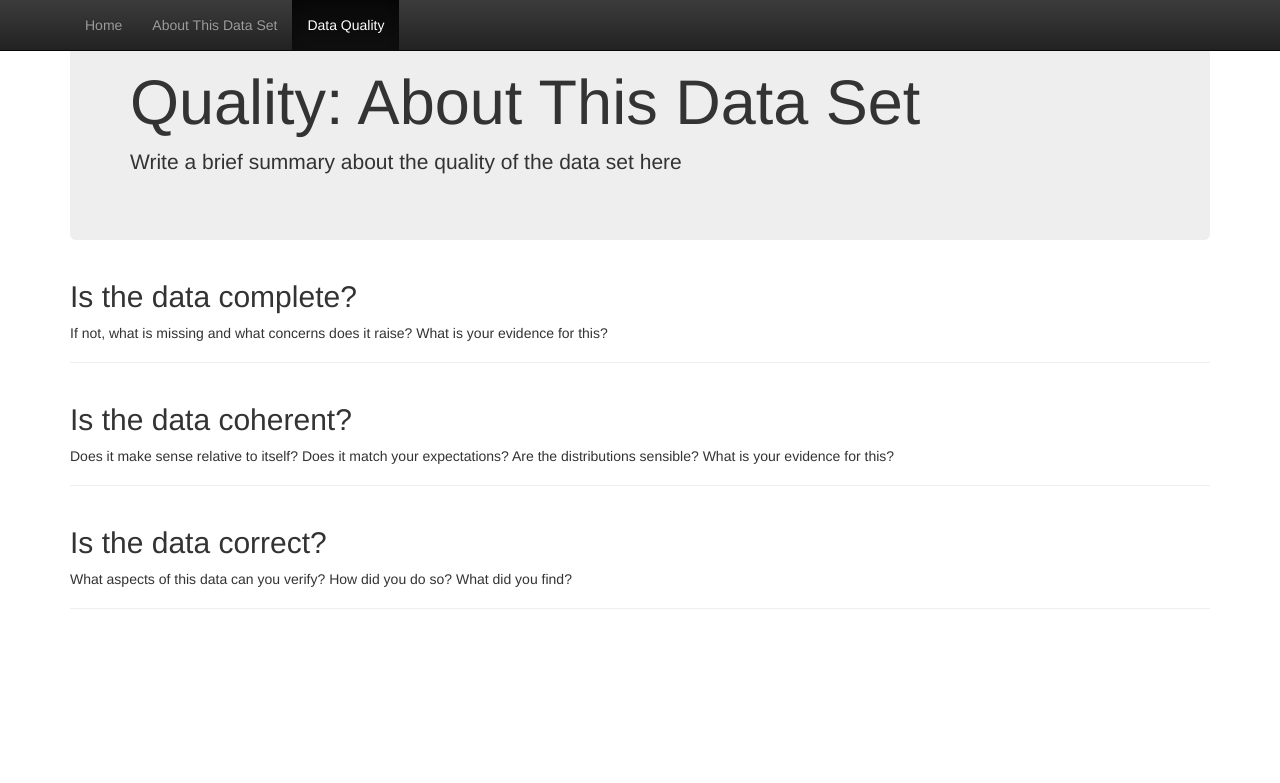
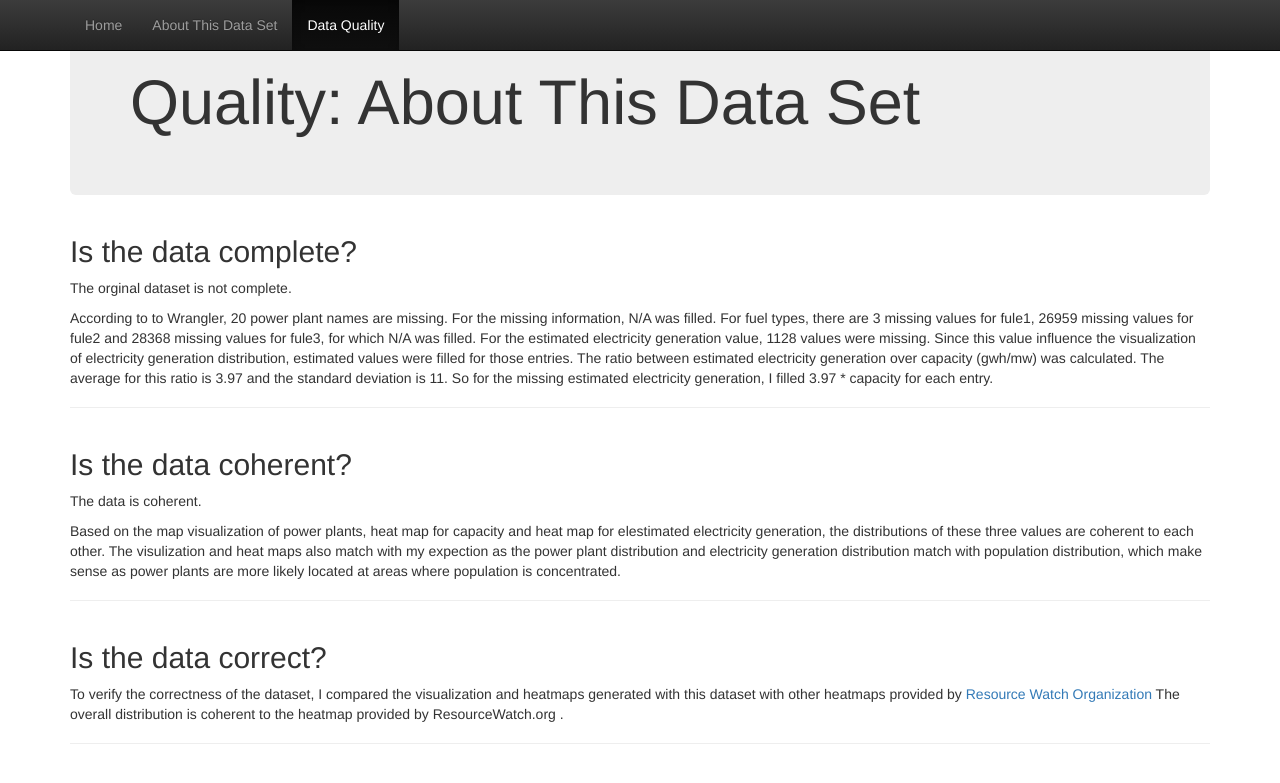
Before and after one commit to rxi95/myByte2, a Flask app: page /quality in a window 1280 px wide. Shown: the top 783 px of the page. Run offline with Flask 2, Linux system fonts and the light colour scheme; parts of the project's set-up code (start-up, migrations or seed data) failed here and were passed over; some libraries are stand-ins or nearby versions.

Commit message:
first edit

```diff
--- a/app.yaml
+++ b/app.yaml
@@ -7,7 +7,7 @@
 # TODO: Enter your application id below. If you have signed up
 # using cloud.google.com/console use the "project id" for your application
 # id.
-#application: byte-2-explore
+#application: mybyte2-216205
 #version: 1
 runtime: python27
 api_version: 1
--- a/main.py
+++ b/main.py
@@ -24,18 +24,18 @@ JINJA_ENVIRONMENT = jinja2.Environment(
     autoescape=True)
 
 # This API key is provided by google as described in the tutorial
-API_KEY = 'XXxxXxXXXXxxNXXxXXXxxxNNXXxxxxxxxXXXxXX'
+API_KEY = 'AIzaSyC1uIzkijAAPEX4twuU0sFbTcQRUUDsvF8'
 
 # This uses discovery to create an object that can talk to the
 # fusion tables API using the developer key
 service = build('fusiontables', 'v1', developerKey=API_KEY)
 
 # This is the table id for the fusion table
-TABLE_ID = 'NxxxNXxXxxNxXXXXNXxXXXxXxxxNxXxNxXxxXxxX'
-
+#TABLE_ID = '1VlPiBCkYt_Vio-JT3UwM-U__APurJvPb6ZEJPg'
+TABLE_ID = '117A2kPexfL9ildGkWdDCF_rQ1DQvPYMo4f2IvZXw'
 # This is the default columns for the query
 query_cols = []
-query_values = ['Forlan'] #Change to be the value(s) you're querying in the column you've specified
+query_values = ['China'] #Change to be the value(s) you're querying in the column you've specified
 
 # Import the Flask Framework
 from flask import Flask, request
@@ -71,7 +71,7 @@ def make_query(cols, values, limit):
     string_values = string_values[2:len(string_values)]
 
     #Change this query to have your corresponding column (in our soccer example, the column for our WHERE is Scorer).
-    query = "SELECT " + string_cols + " FROM " + TABLE_ID + " WHERE Scorer = '" + string_values + "'"
+    query = "SELECT " + string_cols + " FROM " + TABLE_ID # + " WHERE Scorer = '" + string_values + "'"
 
     query = query + " LIMIT " + str(limit)
 
--- a/templates/index.html
+++ b/templates/index.html
@@ -8,7 +8,7 @@
     <meta name="description" content="">
     <meta name="author" content="">
     <link rel="icon" href="favicon.ico">
-    <title>Explore Byte Tutorial</title>
+    <title>My Explore Byte</title>
 
     <!-- Bootstrap core CSS -->
     <link href="css/bootstrap.min.css" rel="stylesheet">
@@ -45,8 +45,8 @@
 
       <!-- Main jumbotron for a primary marketing message or call to action -->
       <div class="jumbotron">
-	<h1>Interactive Data Science Project Exploratory Analysis Byte Example</h1>
-        <p>This is the Exploratory Analysis Byte of the Interactive Data Science class.</p>
+	<h1>Exploratory Analysis Byte for Global Power Plants Dataset</h1>
+        <p>This is the Exploratory Analysis Byte of the Interactive Data Science class. Global power plant dataset is cleaned and the result is shown in this page</p>
       </div>
 
       <div class="page-header">
--- a/templates/quality.html
+++ b/templates/quality.html
@@ -46,27 +46,33 @@
       <!-- Main jumbotron for a primary marketing message or call to action -->
       <div class="jumbotron">
 	<h1>Quality: About This Data Set</h1>
-        <p>Write a brief summary about the quality of the data set here</a></p>
+
       </div>
 
 
       <div class="page-header">
 	<h2>Is the data complete?</h2>
-	<p>If not, what is missing and what concerns does it raise?
-	What is your evidence for this?</p>
+	<p>The orginal dataset is not complete. </p>
+	<p>According to to Wrangler, 20 power plant names are missing. For the missing information, N/A was filled.
+	For fuel types, there are 3 missing values for fule1, 26959 missing values for fule2 and 28368 missing values for fule3, for which N/A was filled.
+	For the estimated electricity generation value, 1128 values were missing. Since this value influence the visualization of electricity generation distribution,
+	estimated values were filled for those entries. The ratio between estimated electricity generation over capacity (gwh/mw) was calculated. The average for this ratio
+	is 3.97 and the standard deviation is 11. So for the missing estimated electricity generation, I filled 3.97 * capacity for each entry.</p>
       </div>
 
       <div class="page-header">
 	<h2>Is the data coherent?</h2>
-	<p>Does it make sense relative to itself? Does it match your
-	expectations? Are the distributions sensible? What is your
-	evidence for this?</p>
+	<p>The data is coherent.</p>
+	<p>Based on the map visualization of power plants, heat map for capacity and heat map for elestimated electricity generation, the distributions of these three
+	values are coherent to each other. The visulization and heat maps also match with my expection as the power plant distribution and electricity generation distribution
+	match with population distribution, which make sense as power plants are more likely located at areas where population is concentrated.</p>
       </div>
 
       <div class="page-header">
 	<h2>Is the data correct?</h2>
-	<p>What aspects of this data can you verify? How did you do so? What did
-	you find?</p>
+	<p>To verify the correctness of the dataset, I compared the visualization and heatmaps generated with this dataset with other heatmaps provided by
+	<a href= "https://resourcewatch.org/data/explore?layers=%255B%257B%2522dataset%2522%253A%2522a86d906d-9862-4783-9e30-cdb68cd808b8%2522%252C%2522opacity%2522%253A1%252C%2522visible%2522%253Atrue%252C%2522layer%2522%253A%25222a694289-fec9-4bfe-a6d2-56c3864ec349%2522%257D%255D"> Resource Watch Organization</a>
+	The overall distribution is coherent to the heatmap provided by ResourceWatch.org .</p>
       </div>
 
     </div> <!-- /container -->
```
Also changed, not shown: explore.py (+8 -9 lines), templates/about.html (+10 -3 lines), 1 other file.
